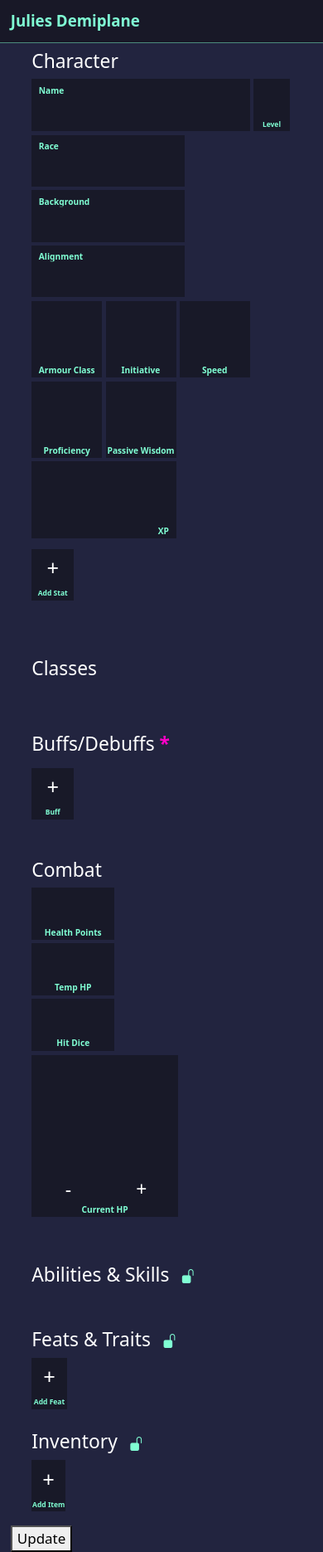
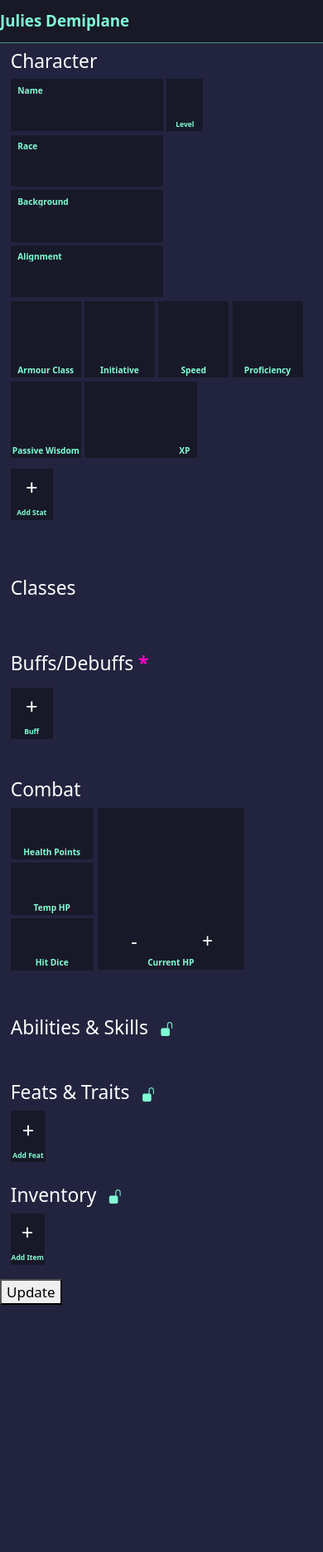
Before and after one commit to liamoconnor87/julies_demiplane, a Flask app: template templates/index.html in a window 390 px wide. Shown: the whole page at 83% size. After the commit the page ends 1573 px from the top, so only its background shows below. Run offline with Flask 3, Linux system fonts and the light colour scheme; the template is opened without the code that fills it, so the values that code supplies are empty; parts of the project's set-up code (start-up, migrations or seed data) failed here and were passed over; some libraries are stand-ins or nearby versions.

Commit message:
responsive layout

```diff
--- a/static/css/abilities_skills.css
+++ b/static/css/abilities_skills.css
@@ -197,3 +197,36 @@
 .proficiency-toggle-item.toggle-border-suppressed:active {
     border-color: transparent !important;
 }
+
+@media (max-width: 499px) {
+    /* Reduce section padding */
+    .abilities-section {
+        padding: 0 0.25rem;
+    }
+
+    /* Stack score row + skills vertically */
+    .abilities-section-row {
+        flex-direction: column;
+        gap: 0.25rem;
+        width: 100%;
+    }
+
+    /* Score row stays horizontal (ability value + modifier/saving throw) */
+    .abilities-section-score-row {
+        flex-direction: row;
+        margin-bottom: 0;
+    }
+
+    /* Skills grid: 2-per-row flowing under the ability, same dimensions */
+    .abilities-section-skills-grid {
+        grid-auto-flow: row;
+        grid-template-columns: repeat(2, 4.5rem);
+        grid-template-rows: none;
+        grid-auto-rows: calc((7rem - 0.25rem) / 2);
+    }
+
+    /* Invisible placeholder to keep single-skill grids consistent */
+    .abilities-section-skills-placeholder {
+        visibility: hidden;
+    }
+}
--- a/static/css/character_info.css
+++ b/static/css/character_info.css
@@ -223,3 +223,36 @@
         flex: 0 0 auto;
     }
 }
+
+@media (max-width: 499px) {
+    /* Reduce section padding */
+    .character-info-section {
+        padding: 0 0.25rem;
+    }
+
+    /* Shrink name field to match race/alignment/background */
+    .character-info-name-field {
+        max-width: 10.85rem;
+    }
+
+    .character-info-input {
+        max-width: 100%;
+    }
+
+    .character-info-label {
+        max-width: 100%;
+    }
+
+    /* Reduce XP field size */
+    .character-info-xp-field {
+        max-width: 8rem;
+    }
+
+    .character-info-xp-field .character-info-input {
+        width: 8rem;
+    }
+
+    .character-info-xp-field .character-info-label {
+        width: 8rem;
+    }
+}
--- a/static/css/classes.css
+++ b/static/css/classes.css
@@ -9,6 +9,10 @@
     display: flex;
     flex-direction: row;
     flex-wrap: nowrap;
+}
+
+.classes-section-row:last-child {
+    margin-top: 0.25rem;
 }
 
 .classes-section-field {
@@ -142,6 +146,10 @@
 }
 
 @media (max-width: 499px) {
+    .classes-section {
+        padding: 0 0.25rem;
+    }
+
     #add-class-field-dropdown.classes-section-name-field {
         max-width: calc(120px - 3.31rem);
     }
--- a/static/css/combat.css
+++ b/static/css/combat.css
@@ -157,13 +157,19 @@
 }
 
 @media (max-width: 499px) {
+    /* Reduce section padding */
+    .combat-section {
+        padding: 0 0.25rem;
+    }
+
+    /* Keep row layout — override previous column stacking */
     .combat-section-layout-row {
-        flex-direction: column;
-        align-items: flex-start;
+        flex-direction: row;
+        align-items: stretch;
     }
 
     .combat-section-col-one {
-        margin-right: 0;
-        margin-bottom: 0.3rem;
+        margin-right: 0.3rem;
+        margin-bottom: 0;
     }
 }
--- a/static/css/custom_buffs.css
+++ b/static/css/custom_buffs.css
@@ -341,3 +341,9 @@
 		min-width: 0;
 	}
 }
+
+@media (max-width: 499px) {
+	.custom-buffs-section {
+		padding: 0 0.25rem;
+	}
+}
--- a/static/css/custom_stats.css
+++ b/static/css/custom_stats.css
@@ -227,6 +227,11 @@
 }
 
 @media (max-width: 499px) {
+    /* Match padding with character-info section */
+    .custom-stats-section {
+        padding: 0 0.25rem;
+    }
+
     .custom-stats-section-top-row {
         flex-wrap: wrap;
     }
--- a/static/css/dnd_sheet.css
+++ b/static/css/dnd_sheet.css
@@ -88,6 +88,12 @@ body {
 @media (max-width: 600px) {
     .page-container {
         padding: 0 0.75rem;
+    }
+}
+
+@media (max-width: 499px) {
+    .page-container {
+        padding: 0;
     }
 }
 
--- a/static/css/feats_traits.css
+++ b/static/css/feats_traits.css
@@ -194,12 +194,35 @@
 
     .feats-section-top-row {
         flex-wrap: nowrap;
+        max-width: 19.75rem;
     }
 
+    /* Fluid name field — stretches to fill, pushing action btn */
+    .feats-section-name-field {
+        flex: 1 1 0;
+        width: auto;
+        min-width: 0;
+        max-width: none;
+    }
+
+    #add-feat-field-name {
+        flex: 1 1 0;
+        width: auto;
+        min-width: 0;
+        max-width: none;
+    }
+
+    /* Fluid description — full width up to large-screen max */
     .feats-section-description-field {
         width: 100%;
         min-width: 0;
-        max-width: var(--feats-total-width);
+        max-width: 19.75rem;
+    }
+
+    #add-feat-field-description {
+        width: 100%;
+        min-width: 0;
+        max-width: 19.75rem;
     }
 
     .feats-section-field {
@@ -220,3 +243,9 @@
         width: 100%;
     }
 }
+
+@media (max-width: 499px) {
+    .feats-section {
+        padding: 0 0.25rem;
+    }
+}
--- a/static/css/inventory.css
+++ b/static/css/inventory.css
@@ -244,12 +244,29 @@
 
     .inventory-section-top-row {
         flex-wrap: nowrap;
+        max-width: 19.75rem;
     }
 
+    /* Fluid name field — stretches to fill, pushing qty/action */
+    .inventory-section-name-field {
+        flex: 1 1 0;
+        width: auto;
+        min-width: 0;
+        max-width: none;
+    }
+
+    .inventory-section-saved-row .inventory-section-name-field {
+        flex: 1 1 0;
+        width: auto;
+        min-width: 0;
+        max-width: none;
+    }
+
+    /* Fluid description — full width up to large-screen max */
     .inventory-section-description-field {
         width: 100%;
         min-width: 0;
-        max-width: calc(var(--inventory-name-width) + var(--inventory-quantity-width) + (var(--inventory-action-width) * 2) + (var(--inventory-field-gap) * 3));
+        max-width: 19.75rem;
     }
 
     .inventory-section-field {
@@ -276,3 +293,9 @@
         max-width: var(--inventory-quantity-control-width);
     }
 }
+
+@media (max-width: 499px) {
+    .inventory-section {
+        padding: 0 0.25rem;
+    }
+}
--- a/templates/components/skills_group.html
+++ b/templates/components/skills_group.html
@@ -20,6 +20,9 @@
                 {% set display_checkbox_checked = skills[skill_name ~ '_proficient'] == 1 %}
                 {% include 'components/abilities_display_field.html' %}
             {% endfor %}
+            {% if skill_list | length == 1 %}
+                <div class="abilities-section-skills-item abilities-section-skills-placeholder" aria-hidden="true"></div>
+            {% endif %}
         </div>
     {% endif %}
 </div>
```
